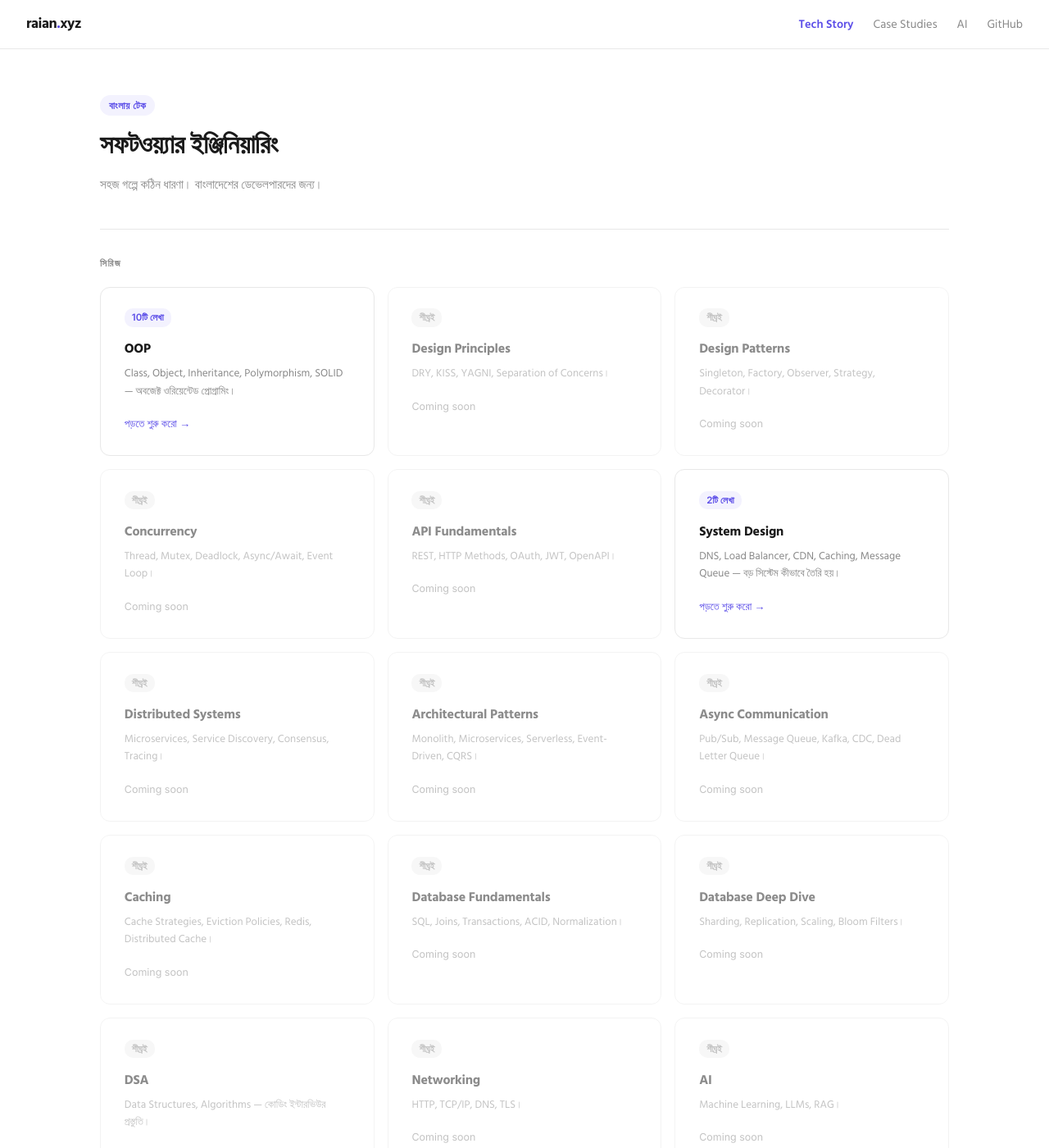
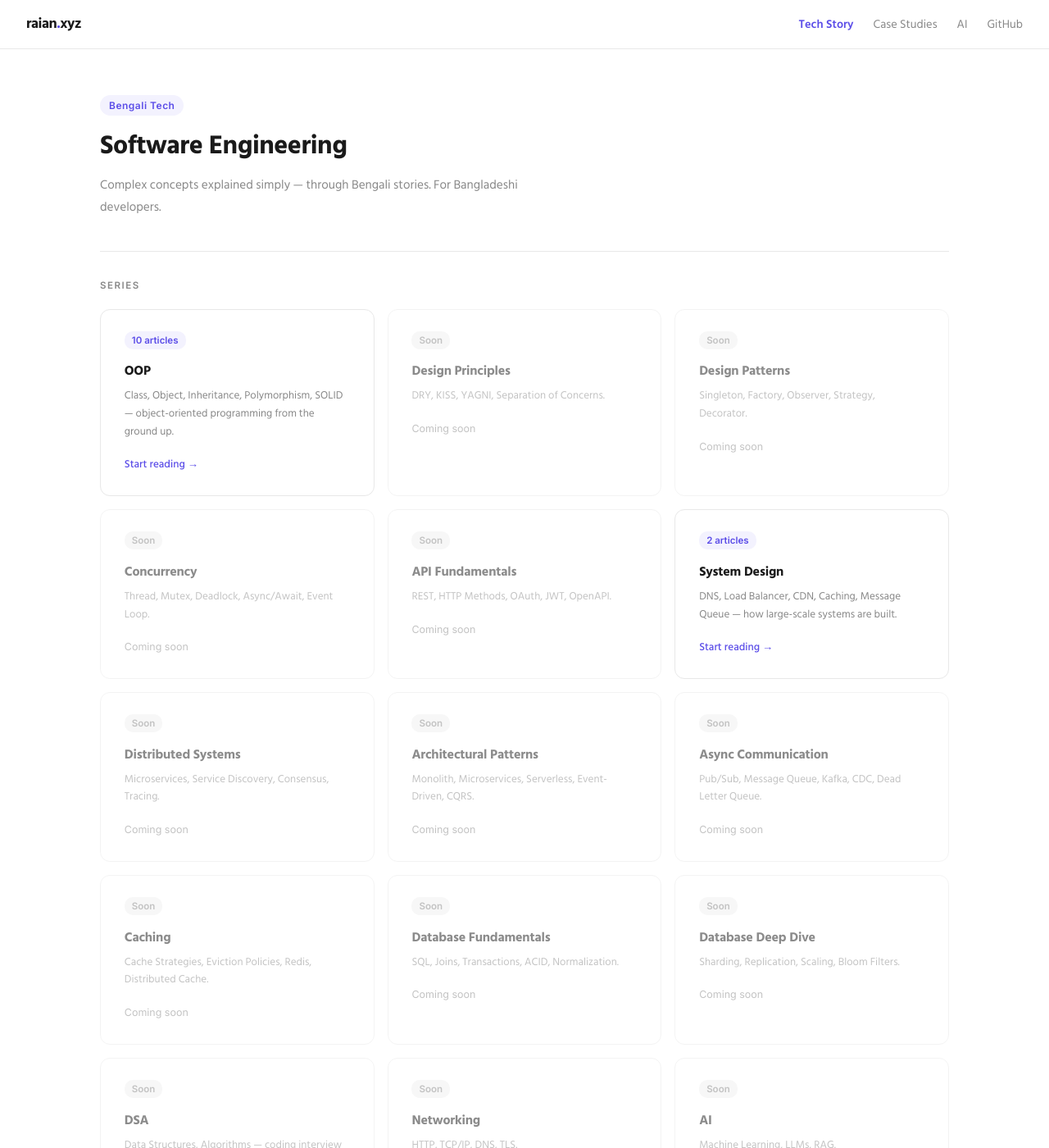
Before and after one commit to raianul/raianul.github.io, a Jekyll site: the page built from blog/index.html, in a window 1280 px wide and 1400 px high. Shown: the whole window at 82% size. Built offline with Jekyll 4.4.1, drawn with Linux system fonts in a browser that asks for light colours; some of the changed text lies outside the part shown.

Commit message:
Switch blog and case-studies pages to English UI
All labels, descriptions, hero text, and navigation on /blog and
/case-studies are now in English. Article content remains in Bengali.

Co-Authored-By: Claude Sonnet 4.6 <noreply@anthropic.com>

```diff
--- a/blog/index.html
+++ b/blog/index.html
@@ -1,6 +1,6 @@
 ---
-title: "বাংলায় সফটওয়্যার ইঞ্জিনিয়ারিং"
-description: "OOP, System Design, DSA — বাংলায় গল্পের ছলে। বাংলাদেশের ডেভেলপারদের জন্য।"
+title: "Software Engineering — Bengali Tech Blog"
+description: "OOP, System Design, Design Patterns, Databases, APIs, Concurrency — explained in Bengali through stories."
 permalink: /blog/
 ---
 <!DOCTYPE html>
@@ -118,28 +118,28 @@ permalink: /blog/
 
   <div class="main">
     <section class="hero">
-      <div class="hero-tag">বাংলায় টেক</div>
-      <h1>সফটওয়্যার ইঞ্জিনিয়ারিং</h1>
-      <p>সহজ গল্পে কঠিন ধারণা। বাংলাদেশের ডেভেলপারদের জন্য।</p>
+      <div class="hero-tag">Bengali Tech</div>
+      <h1>Software Engineering</h1>
+      <p>Complex concepts explained simply — through Bengali stories. For Bangladeshi developers.</p>
     </section>
 
-    <div class="section-label">সিরিজ</div>
+    <div class="section-label">Series</div>
 
     <div class="series-grid">
 
       <!-- OOP -->
       {% if oop_count > 0 %}
       <a href="/oop/" class="series-card">
-        <div class="series-card-top"><span class="series-count">{{ oop_count }}টি লেখা</span></div>
+        <div class="series-card-top"><span class="series-count">{{ oop_count }} articles</span></div>
         <div class="series-name">OOP</div>
-        <div class="series-desc">Class, Object, Inheritance, Polymorphism, SOLID — অবজেক্ট ওরিয়েন্টেড প্রোগ্রামিং।</div>
-        <span class="series-arrow">পড়তে শুরু করো →</span>
+        <div class="series-desc">Class, Object, Inheritance, Polymorphism, SOLID — object-oriented programming from the ground up.</div>
+        <span class="series-arrow">Start reading →</span>
       </a>
       {% else %}
       <div class="series-card series-card--empty">
-        <div class="series-card-top"><span class="series-count series-count--empty">শীঘ্রই</span></div>
+        <div class="series-card-top"><span class="series-count series-count--empty">Soon</span></div>
         <div class="series-name">OOP</div>
-        <div class="series-desc">Class, Object, Inheritance, Polymorphism, SOLID।</div>
+        <div class="series-desc">Class, Object, Inheritance, Polymorphism, SOLID.</div>
         <span class="series-coming">Coming soon</span>
       </div>
       {% endif %}
@@ -147,16 +147,16 @@ permalink: /blog/
       <!-- Design Principles -->
       {% if dp_count > 0 %}
       <a href="/design-principles/" class="series-card">
-        <div class="series-card-top"><span class="series-count">{{ dp_count }}টি লেখা</span></div>
+        <div class="series-card-top"><span class="series-count">{{ dp_count }} articles</span></div>
         <div class="series-name">Design Principles</div>
-        <div class="series-desc">DRY, KISS, YAGNI, Separation of Concerns — ভালো কোডের মূলনীতি।</div>
-        <span class="series-arrow">পড়তে শুরু করো →</span>
+        <div class="series-desc">DRY, KISS, YAGNI, Separation of Concerns — the rules behind good code.</div>
+        <span class="series-arrow">Start reading →</span>
       </a>
       {% else %}
       <div class="series-card series-card--empty">
-        <div class="series-card-top"><span class="series-count series-count--empty">শীঘ্রই</span></div>
+        <div class="series-card-top"><span class="series-count series-count--empty">Soon</span></div>
         <div class="series-name">Design Principles</div>
-        <div class="series-desc">DRY, KISS, YAGNI, Separation of Concerns।</div>
+        <div class="series-desc">DRY, KISS, YAGNI, Separation of Concerns.</div>
         <span class="series-coming">Coming soon</span>
       </div>
       {% endif %}
@@ -164,16 +164,16 @@ permalink: /blog/
       <!-- Design Patterns -->
       {% if pat_count > 0 %}
       <a href="/design-patterns/" class="series-card">
-        <div class="series-card-top"><span class="series-count">{{ pat_count }}টি লেখা</span></div>
+        <div class="series-card-top"><span class="series-count">{{ pat_count }} articles</span></div>
         <div class="series-name">Design Patterns</div>
-        <div class="series-desc">Singleton, Factory, Observer, Strategy — বারবার কাজে লাগে এমন সমাধান।</div>
-        <span class="series-arrow">পড়তে শুরু করো →</span>
+        <div class="series-desc">Singleton, Factory, Observer, Strategy — proven solutions to recurring problems.</div>
+        <span class="series-arrow">Start reading →</span>
       </a>
       {% else %}
       <div class="series-card series-card--empty">
-        <div class="series-card-top"><span class="series-count series-count--empty">শীঘ্রই</span></div>
+        <div class="series-card-top"><span class="series-count series-count--empty">Soon</span></div>
         <div class="series-name">Design Patterns</div>
-        <div class="series-desc">Singleton, Factory, Observer, Strategy, Decorator।</div>
+        <div class="series-desc">Singleton, Factory, Observer, Strategy, Decorator.</div>
         <span class="series-coming">Coming soon</span>
       </div>
       {% endif %}
@@ -181,16 +181,16 @@ permalink: /blog/
       <!-- Concurrency -->
       {% if con_count > 0 %}
       <a href="/concurrency/" class="series-card">
-        <div class="series-card-top"><span class="series-count">{{ con_count }}টি লেখা</span></div>
+        <div class="series-card-top"><span class="series-count">{{ con_count }} articles</span></div>
         <div class="series-name">Concurrency</div>
-        <div class="series-desc">Thread, Mutex, Deadlock, Async/Await — একসাথে অনেক কাজ করার বিজ্ঞান।</div>
-        <span class="series-arrow">পড়তে শুরু করো →</span>
+        <div class="series-desc">Thread, Mutex, Deadlock, Async/Await — the science of doing many things at once.</div>
+        <span class="series-arrow">Start reading →</span>
       </a>
       {% else %}
       <div class="series-card series-card--empty">
-        <div class="series-card-top"><span class="series-count series-count--empty">শীঘ্রই</span></div>
+        <div class="series-card-top"><span class="series-count series-count--empty">Soon</span></div>
         <div class="series-name">Concurrency</div>
-        <div class="series-desc">Thread, Mutex, Deadlock, Async/Await, Event Loop।</div>
+        <div class="series-desc">Thread, Mutex, Deadlock, Async/Await, Event Loop.</div>
         <span class="series-coming">Coming soon</span>
       </div>
       {% endif %}
@@ -198,16 +198,16 @@ permalink: /blog/
       <!-- API Fundamentals -->
       {% if api_count > 0 %}
       <a href="/api-fundamentals/" class="series-card">
-        <div class="series-card-top"><span class="series-count">{{ api_count }}টি লেখা</span></div>
+        <div class="series-card-top"><span class="series-count">{{ api_count }} articles</span></div>
         <div class="series-name">API Fundamentals</div>
-        <div class="series-desc">REST, HTTP Methods, Auth, Rate Limiting — API কীভাবে কাজ করে।</div>
-        <span class="series-arrow">পড়তে শুরু করো →</span>
+        <div class="series-desc">REST, HTTP Methods, Auth, Rate Limiting — how APIs actually work.</div>
+        <span class="series-arrow">Start reading →</span>
       </a>
       {% else %}
       <div class="series-card series-card--empty">
-        <div class="series-card-top"><span class="series-count series-count--empty">শীঘ্রই</span></div>
+        <div class="series-card-top"><span class="series-count series-count--empty">Soon</span></div>
         <div class="series-name">API Fundamentals</div>
-        <div class="series-desc">REST, HTTP Methods, OAuth, JWT, OpenAPI।</div>
+        <div class="series-desc">REST, HTTP Methods, OAuth, JWT, OpenAPI.</div>
         <span class="series-coming">Coming soon</span>
       </div>
       {% endif %}
@@ -215,16 +215,16 @@ permalink: /blog/
       <!-- System Design -->
       {% if sd_count > 0 %}
       <a href="/system-design/" class="series-card">
-        <div class="series-card-top"><span class="series-count">{{ sd_count }}টি লেখা</span></div>
+        <div class="series-card-top"><span class="series-count">{{ sd_count }} articles</span></div>
         <div class="series-name">System Design</div>
-        <div class="series-desc">DNS, Load Balancer, CDN, Caching, Message Queue — বড় সিস্টেম কীভাবে তৈরি হয়।</div>
-        <span class="series-arrow">পড়তে শুরু করো →</span>
+        <div class="series-desc">DNS, Load Balancer, CDN, Caching, Message Queue — how large-scale systems are built.</div>
+        <span class="series-arrow">Start reading →</span>
       </a>
       {% else %}
       <div class="series-card series-card--empty">
-        <div class="series-card-top"><span class="series-count series-count--empty">শীঘ্রই</span></div>
+        <div class="series-card-top"><span class="series-count series-count--empty">Soon</span></div>
         <div class="series-name">System Design</div>
-        <div class="series-desc">DNS, Load Balancer, CDN, Rate Limiting, Circuit Breaker।</div>
+        <div class="series-desc">DNS, Load Balancer, CDN, Rate Limiting, Circuit Breaker.</div>
         <span class="series-coming">Coming soon</span>
       </div>
       {% endif %}
@@ -232,16 +232,16 @@ permalink: /blog/
       <!-- Distributed Systems -->
       {% if dis_count > 0 %}
       <a href="/distributed-systems/" class="series-card">
-        <div class="series-card-top"><span class="series-count">{{ dis_count }}টি লেখা</span></div>
+        <div class="series-card-top"><span class="series-count">{{ dis_count }} articles</span></div>
         <div class="series-name">Distributed Systems</div>
-        <div class="series-desc">Microservices, Service Discovery, Consensus, Distributed Tracing।</div>
-        <span class="series-arrow">পড়তে শুরু করো →</span>
+        <div class="series-desc">Microservices, Service Discovery, Consensus, Distributed Tracing.</div>
+        <span class="series-arrow">Start reading →</span>
       </a>
       {% else %}
       <div class="series-card series-card--empty">
-        <div class="series-card-top"><span class="series-count series-count--empty">শীঘ্রই</span></div>
+        <div class="series-card-top"><span class="series-count series-count--empty">Soon</span></div>
         <div class="series-name">Distributed Systems</div>
-        <div class="series-desc">Microservices, Service Discovery, Consensus, Tracing।</div>
+        <div class="series-desc">Microservices, Service Discovery, Consensus, Tracing.</div>
         <span class="series-coming">Coming soon</span>
       </div>
       {% endif %}
@@ -249,16 +249,16 @@ permalink: /blog/
       <!-- Architectural Patterns -->
       {% if arc_count > 0 %}
       <a href="/architecture/" class="series-card">
-        <div class="series-card-top"><span class="series-count">{{ arc_count }}টি লেখা</span></div>
+        <div class="series-card-top"><span class="series-count">{{ arc_count }} articles</span></div>
         <div class="series-name">Architectural Patterns</div>
-        <div class="series-desc">Monolith, Microservices, Serverless, Event-Driven, CQRS।</div>
-        <span class="series-arrow">পড়তে শুরু করো →</span>
+        <div class="series-desc">Monolith, Microservices, Serverless, Event-Driven, CQRS.</div>
+        <span class="series-arrow">Start reading →</span>
       </a>
       {% else %}
       <div class="series-card series-card--empty">
-        <div class="series-card-top"><span class="series-count series-count--empty">শীঘ্রই</span></div>
+        <div class="series-card-top"><span class="series-count series-count--empty">Soon</span></div>
         <div class="series-name">Architectural Patterns</div>
-        <div class="series-desc">Monolith, Microservices, Serverless, Event-Driven, CQRS।</div>
+        <div class="series-desc">Monolith, Microservices, Serverless, Event-Driven, CQRS.</div>
         <span class="series-coming">Coming soon</span>
       </div>
       {% endif %}
@@ -266,16 +266,16 @@ permalink: /blog/
       <!-- Async Communication -->
       {% if asy_count > 0 %}
       <a href="/async/" class="series-card">
-        <div class="series-card-top"><span class="series-count">{{ asy_count }}টি লেখা</span></div>
+        <div class="series-card-top"><span class="series-count">{{ asy_count }} articles</span></div>
         <div class="series-name">Async Communication</div>
-        <div class="series-desc">Pub/Sub, Message Queue, Kafka, Event-Driven Architecture।</div>
-        <span class="series-arrow">পড়তে শুরু করো →</span>
+        <div class="series-desc">Pub/Sub, Message Queue, Kafka, Event-Driven Architecture.</div>
+        <span class="series-arrow">Start reading →</span>
       </a>
       {% else %}
       <div class="series-card series-card--empty">
-        <div class="series-card-top"><span class="series-count series-count--empty">শীঘ্রই</span></div>
+        <div class="series-card-top"><span class="series-count series-count--empty">Soon</span></div>
         <div class="series-name">Async Communication</div>
-        <div class="series-desc">Pub/Sub, Message Queue, Kafka, CDC, Dead Letter Queue।</div>
+        <div class="series-desc">Pub/Sub, Message Queue, Kafka, CDC, Dead Letter Queue.</div>
         <span class="series-coming">Coming soon</span>
       </div>
       {% endif %}
@@ -283,16 +283,16 @@ permalink: /blog/
       <!-- Caching -->
       {% if cac_count > 0 %}
       <a href="/caching/" class="series-card">
-        <div class="series-card-top"><span class="series-count">{{ cac_count }}টি লেখা</span></div>
+        <div class="series-card-top"><span class="series-count">{{ cac_count }} articles</span></div>
         <div class="series-name">Caching</div>
-        <div class="series-desc">Cache Strategies, Eviction Policies, Redis, CDN — দ্রুততার রহস্য।</div>
-        <span class="series-arrow">পড়তে শুরু করো →</span>
+        <div class="series-desc">Cache Strategies, Eviction Policies, Redis, CDN — the secret to speed.</div>
+        <span class="series-arrow">Start reading →</span>
       </a>
       {% else %}
       <div class="series-card series-card--empty">
-        <div class="series-card-top"><span class="series-count series-count--empty">শীঘ্রই</span></div>
+        <div class="series-card-top"><span class="series-count series-count--empty">Soon</span></div>
         <div class="series-name">Caching</div>
-        <div class="series-desc">Cache Strategies, Eviction Policies, Redis, Distributed Cache।</div>
+        <div class="series-desc">Cache Strategies, Eviction Policies, Redis, Distributed Cache.</div>
         <span class="series-coming">Coming soon</span>
       </div>
       {% endif %}
@@ -300,16 +300,16 @@ permalink: /blog/
       <!-- Database Fundamentals -->
       {% if db_count > 0 %}
       <a href="/databases/" class="series-card">
-        <div class="series-card-top"><span class="series-count">{{ db_count }}টি লেখা</span></div>
+        <div class="series-card-top"><span class="series-count">{{ db_count }} articles</span></div>
         <div class="series-name">Database Fundamentals</div>
-        <div class="series-desc">SQL, Joins, Transactions, Normalization — ডেটাবেজের ভিত্তি।</div>
-        <span class="series-arrow">পড়তে শুরু করো →</span>
+        <div class="series-desc">SQL, Joins, Transactions, Normalization — the foundation of databases.</div>
+        <span class="series-arrow">Start reading →</span>
       </a>
       {% else %}
       <div class="series-card series-card--empty">
-        <div class="series-card-top"><span class="series-count series-count--empty">শীঘ্রই</span></div>
+        <div class="series-card-top"><span class="series-count series-count--empty">Soon</span></div>
         <div class="series-name">Database Fundamentals</div>
-        <div class="series-desc">SQL, Joins, Transactions, ACID, Normalization।</div>
+        <div class="series-desc">SQL, Joins, Transactions, ACID, Normalization.</div>
         <span class="series-coming">Coming soon</span>
       </div>
       {% endif %}
@@ -317,16 +317,16 @@ permalink: /blog/
       <!-- Database Deep Dive -->
       {% if dbx_count > 0 %}
       <a href="/database-deep-dive/" class="series-card">
-        <div class="series-card-top"><span class="series-count">{{ dbx_count }}টি লেখা</span></div>
+        <div class="series-card-top"><span class="series-count">{{ dbx_count }} articles</span></div>
         <div class="series-name">Database Deep Dive</div>
-        <div class="series-desc">Sharding, Replication, Scaling, Bloom Filters — ডেটাবেজের গভীরে।</div>
-        <span class="series-arrow">পড়তে শুরু করো →</span>
+        <div class="series-desc">Sharding, Replication, Scaling, Bloom Filters — databases at depth.</div>
+        <span class="series-arrow">Start reading →</span>
       </a>
       {% else %}
       <div class="series-card series-card--empty">
-        <div class="series-card-top"><span class="series-count series-count--empty">শীঘ্রই</span></div>
+        <div class="series-card-top"><span class="series-count series-count--empty">Soon</span></div>
         <div class="series-name">Database Deep Dive</div>
-        <div class="series-desc">Sharding, Replication, Scaling, Bloom Filters।</div>
+        <div class="series-desc">Sharding, Replication, Scaling, Bloom Filters.</div>
         <span class="series-coming">Coming soon</span>
       </div>
       {% endif %}
@@ -334,16 +334,16 @@ permalink: /blog/
       <!-- DSA -->
       {% if dsa_count > 0 %}
       <a href="/dsa/" class="series-card">
-        <div class="series-card-top"><span class="series-count">{{ dsa_count }}টি লেখা</span></div>
+        <div class="series-card-top"><span class="series-count">{{ dsa_count }} articles</span></div>
         <div class="series-name">DSA</div>
-        <div class="series-desc">Data Structures, Algorithms — কোডিং ইন্টারভিউর প্রস্তুতি।</div>
-        <span class="series-arrow">পড়তে শুরু করো →</span>
+        <div class="series-desc">Data Structures, Algorithms — coding interview preparation.</div>
+        <span class="series-arrow">Start reading →</span>
       </a>
       {% else %}
       <div class="series-card series-card--empty">
-        <div class="series-card-top"><span class="series-count series-count--empty">শীঘ্রই</span></div>
+        <div class="series-card-top"><span class="series-count series-count--empty">Soon</span></div>
         <div class="series-name">DSA</div>
-        <div class="series-desc">Data Structures, Algorithms — কোডিং ইন্টারভিউর প্রস্তুতি।</div>
+        <div class="series-desc">Data Structures, Algorithms — coding interview preparation.</div>
         <span class="series-coming">Coming soon</span>
       </div>
       {% endif %}
@@ -351,16 +351,16 @@ permalink: /blog/
       <!-- Networking -->
       {% if net_count > 0 %}
       <a href="/networking/" class="series-card">
-        <div class="series-card-top"><span class="series-count">{{ net_count }}টি লেখা</span></div>
+        <div class="series-card-top"><span class="series-count">{{ net_count }} articles</span></div>
         <div class="series-name">Networking</div>
-        <div class="series-desc">HTTP, TCP/IP, DNS, TLS — ইন্টারনেট কীভাবে কাজ করে।</div>
-        <span class="series-arrow">পড়তে শুরু করো →</span>
+        <div class="series-desc">HTTP, TCP/IP, DNS, TLS — how the internet works.</div>
+        <span class="series-arrow">Start reading →</span>
       </a>
       {% else %}
       <div class="series-card series-card--empty">
-        <div class="series-card-top"><span class="series-count series-count--empty">শীঘ্রই</span></div>
+        <div class="series-card-top"><span class="series-count series-count--empty">Soon</span></div>
         <div class="series-name">Networking</div>
-        <div class="series-desc">HTTP, TCP/IP, DNS, TLS।</div>
+        <div class="series-desc">HTTP, TCP/IP, DNS, TLS.</div>
         <span class="series-coming">Coming soon</span>
       </div>
       {% endif %}
@@ -368,16 +368,16 @@ permalink: /blog/
       <!-- AI Series -->
       {% if ai_count > 0 %}
       <a href="/ai-series/" class="series-card">
-        <div class="series-card-top"><span class="series-count">{{ ai_count }}টি লেখা</span></div>
+        <div class="series-card-top"><span class="series-count">{{ ai_count }} articles</span></div>
         <div class="series-name">AI</div>
-        <div class="series-desc">Machine Learning, LLMs, RAG — কৃত্রিম বুদ্ধিমত্তার জগত।</div>
-        <span class="series-arrow">পড়তে শুরু করো →</span>
+        <div class="series-desc">Machine Learning, LLMs, RAG — the world of artificial intelligence.</div>
+        <span class="series-arrow">Start reading →</span>
       </a>
       {% else %}
       <div class="series-card series-card--empty">
-        <div class="series-card-top"><span class="series-count series-count--empty">শীঘ্রই</span></div>
+        <div class="series-card-top"><span class="series-count series-count--empty">Soon</span></div>
         <div class="series-name">AI</div>
-        <div class="series-desc">Machine Learning, LLMs, RAG।</div>
+        <div class="series-desc">Machine Learning, LLMs, RAG.</div>
         <span class="series-coming">Coming soon</span>
       </div>
       {% endif %}
```
Also changed, not shown: case-studies/index.html (+9 -9 lines).
